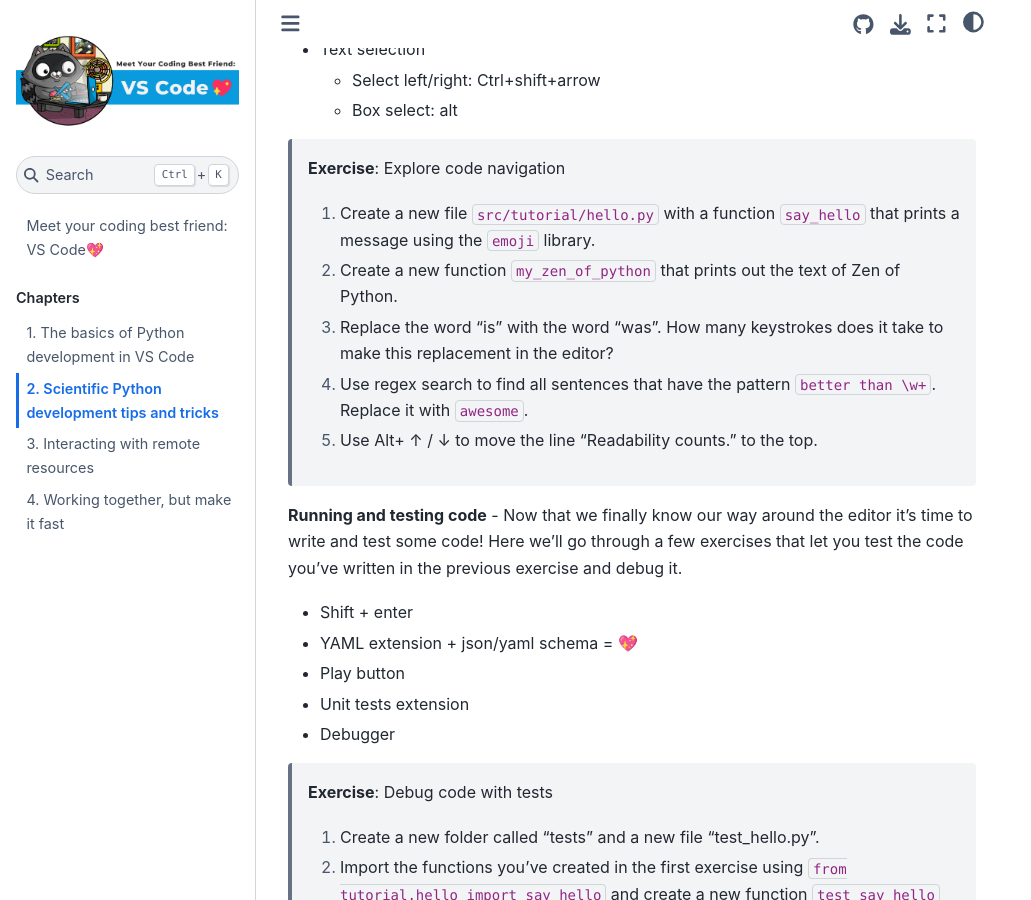
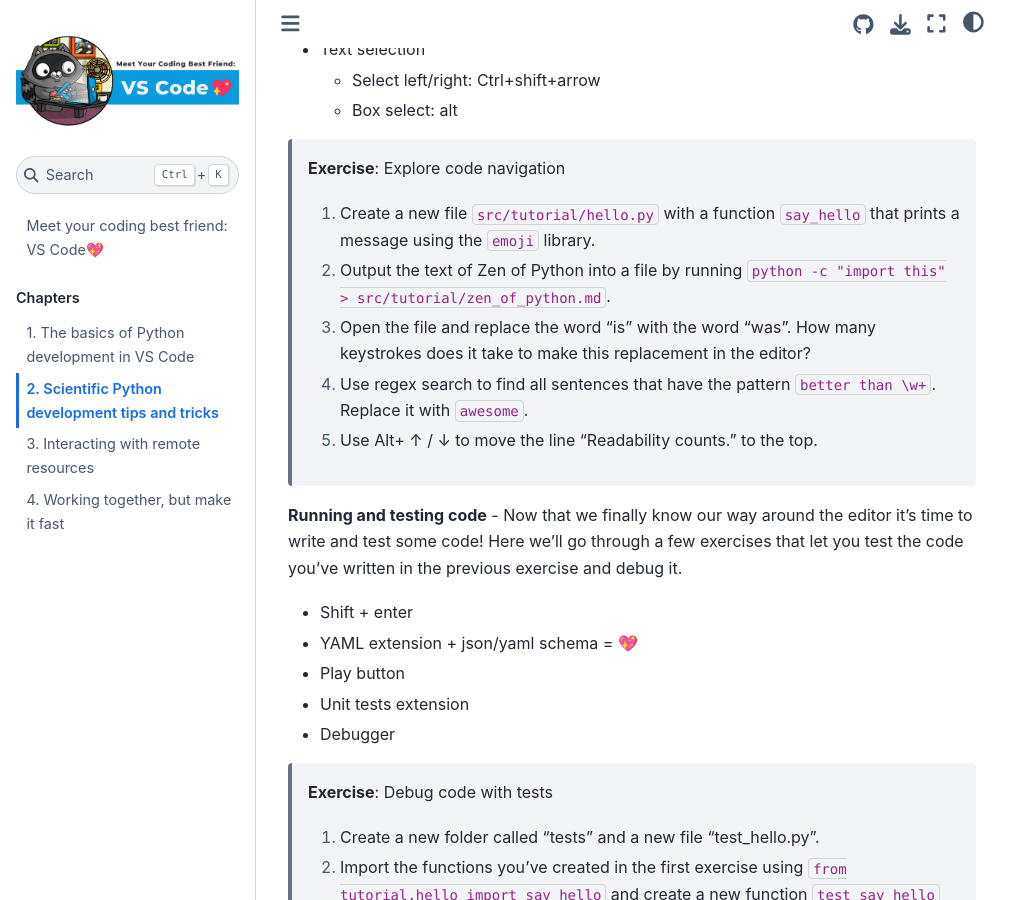
Before and after one commit to crazy4pi314/scipy-vscode-tutorial, a Jupyter Book: the page built from 2-devtips.md, in a window 1280 px wide and 900 px high, scrolled down 402 px. Shown: the whole window, without its empty margins (0-1031 px from the left). Built offline with Jupyter Book 1.0.4 settings and Sphinx 7.4.7 and the Sphinx Book theme 1.1.4, drawn with Linux system fonts in a browser that asks for light colours.

Commit message:
update exercise

```diff
--- a/2-devtips.md
+++ b/2-devtips.md
@@ -16,8 +16,8 @@
 > **Exercise**: Explore code navigation
 >
 > 1. Create a new file `src/tutorial/hello.py` with a function `say_hello` that prints a message using the `emoji` library.
-> 2. Create a new function `my_zen_of_python` that prints out the text of Zen of Python.
-> 3. Replace the word "is" with the word "was". How many keystrokes does it take to make this replacement in the editor?
+> 2. Output the text of Zen of Python into a file by running `python -c "import this" > src/tutorial/zen_of_python.md`.
+> 3. Open the file and replace the word "is" with the word "was". How many keystrokes does it take to make this replacement in the editor?
 > 4. Use regex search to find all sentences that have the pattern `better than \w+`. Replace it with `awesome`.
 > 5. Use Alt+ ↑ / ↓ to move the line "Readability counts." to the top.
 
```
